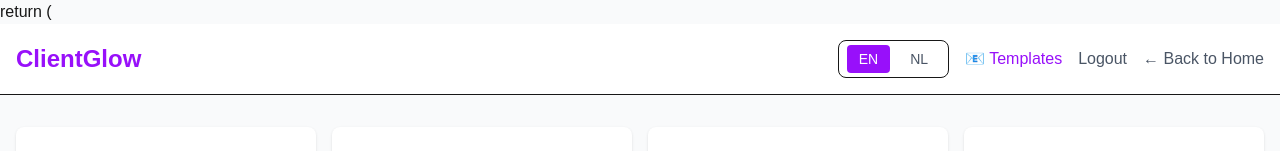
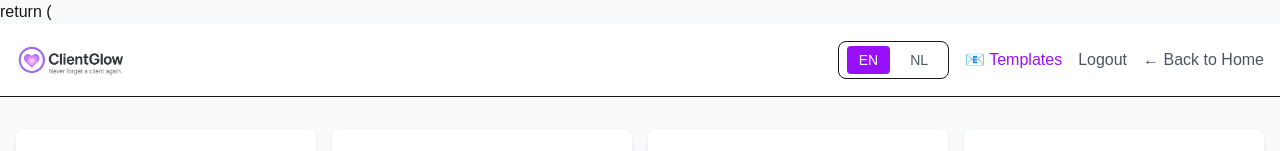
Before and after one commit to johnvdb77/clientglow, a Next.js app: page /dashboard in a window 1280 px wide. Shown: the top 151 px of the page. Built offline with nearby package versions, Linux system fonts and the light colour scheme; no server answers; the database is empty; sample sign-in values are in the browser's storage.

Commit message:
Add logo to login, register and dashboard
Co-authored-by: Cursor <cursoragent@cursor.com>

```diff
--- a/app/dashboard/page.tsx
+++ b/app/dashboard/page.tsx
@@ -165,7 +165,11 @@ export default function Dashboard() {
         <nav className="bg-white border-b">
           <div className="max-w-7xl mx-auto px-4 py-4">
             <div className="flex items-center justify-between">
-              <h1 className="text-2xl font-bold text-purple-600">{t('nav.title')}</h1>
+            <img
+  src="/logo.png"
+  alt="ClientGlow"
+  className="h-10"
+/>
               <div className="flex items-center gap-4">
                 <LanguageSwitcher />
                 <Link
--- a/app/login/page.tsx
+++ b/app/login/page.tsx
@@ -41,10 +41,14 @@ export default function LoginPage() {
     <div className="min-h-screen bg-gradient-to-br from-purple-50 to-blue-50 flex items-center justify-center px-4">
       <div className="max-w-md w-full">
         <div className="bg-white rounded-2xl shadow-lg p-8">
-          <div className="text-center mb-8">
-            <h1 className="text-4xl font-bold text-purple-600 mb-2">ClientGlow</h1>
-            <p className="text-gray-600">Sign in to your account</p>
-          </div>
+        <div className="text-center mb-8">
+  <img
+    src="logo.png"
+    alt="ClientGlow"
+    className="h-16 mx-auto mb-4"
+  />
+  <p className="text-gray-600">Sign in to your account</p>
+</div>
 
           <form onSubmit={handleSubmit} className="space-y-4">
             <div>
--- a/app/register/page.tsx
+++ b/app/register/page.tsx
@@ -75,10 +75,14 @@ export default function RegisterPage() {
     <div className="min-h-screen bg-gradient-to-br from-purple-50 to-blue-50 flex items-center justify-center px-4">
       <div className="max-w-md w-full">
         <div className="bg-white rounded-2xl shadow-lg p-8">
-          <div className="text-center mb-8">
-            <h1 className="text-4xl font-bold text-purple-600 mb-2">ClientGlow</h1>
-            <p className="text-gray-600">Create your account</p>
-          </div>
+        <div className="text-center mb-8">
+  <img
+    src="/logo.png"
+    alt="ClientGlow"
+    className="h-16 mx-auto mb-4"
+  />
+   <p className="text-gray-600">Create your account</p>
+   </div>
 
           <form onSubmit={handleSubmit} className="space-y-4">
             <div>
```
